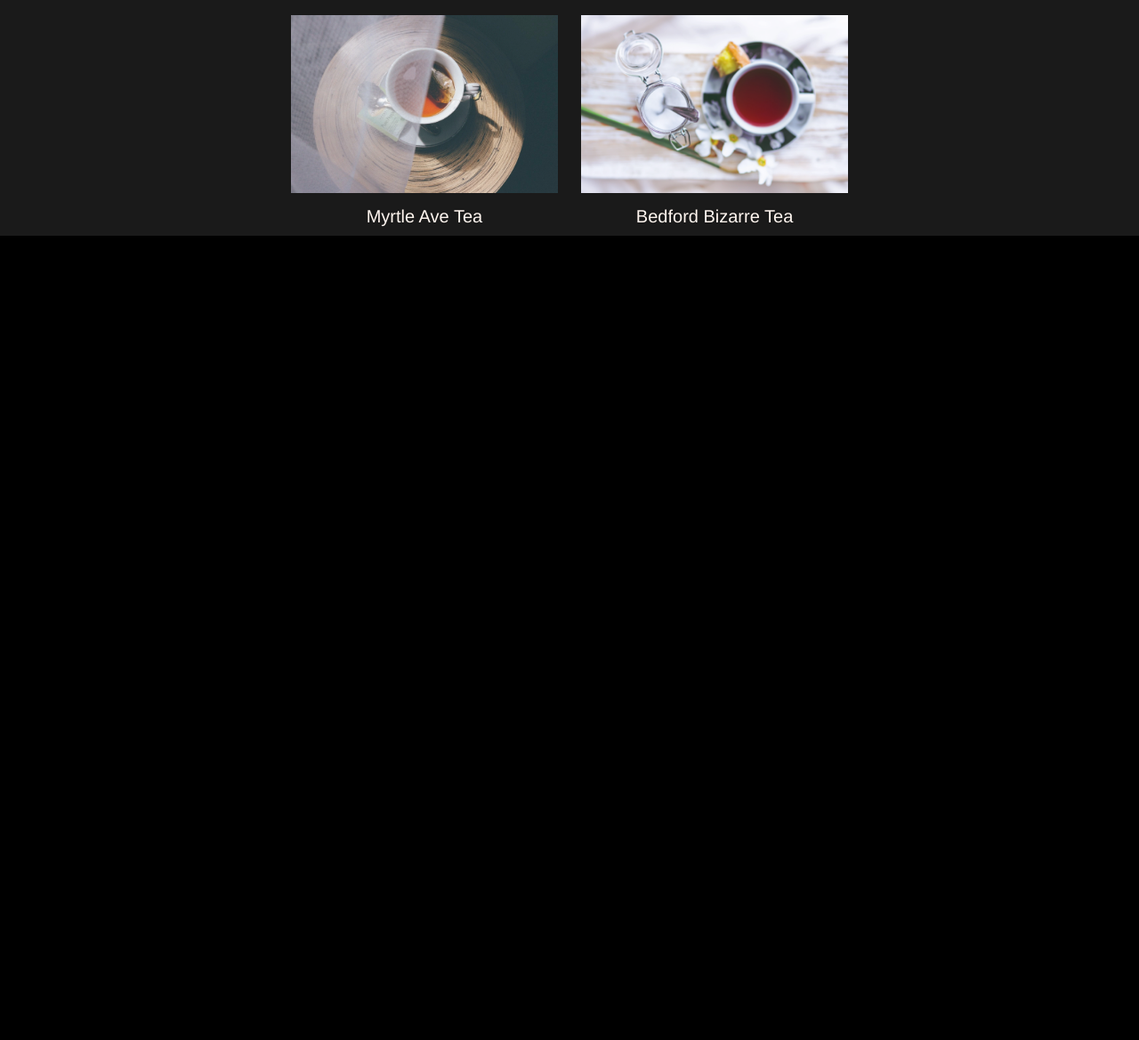
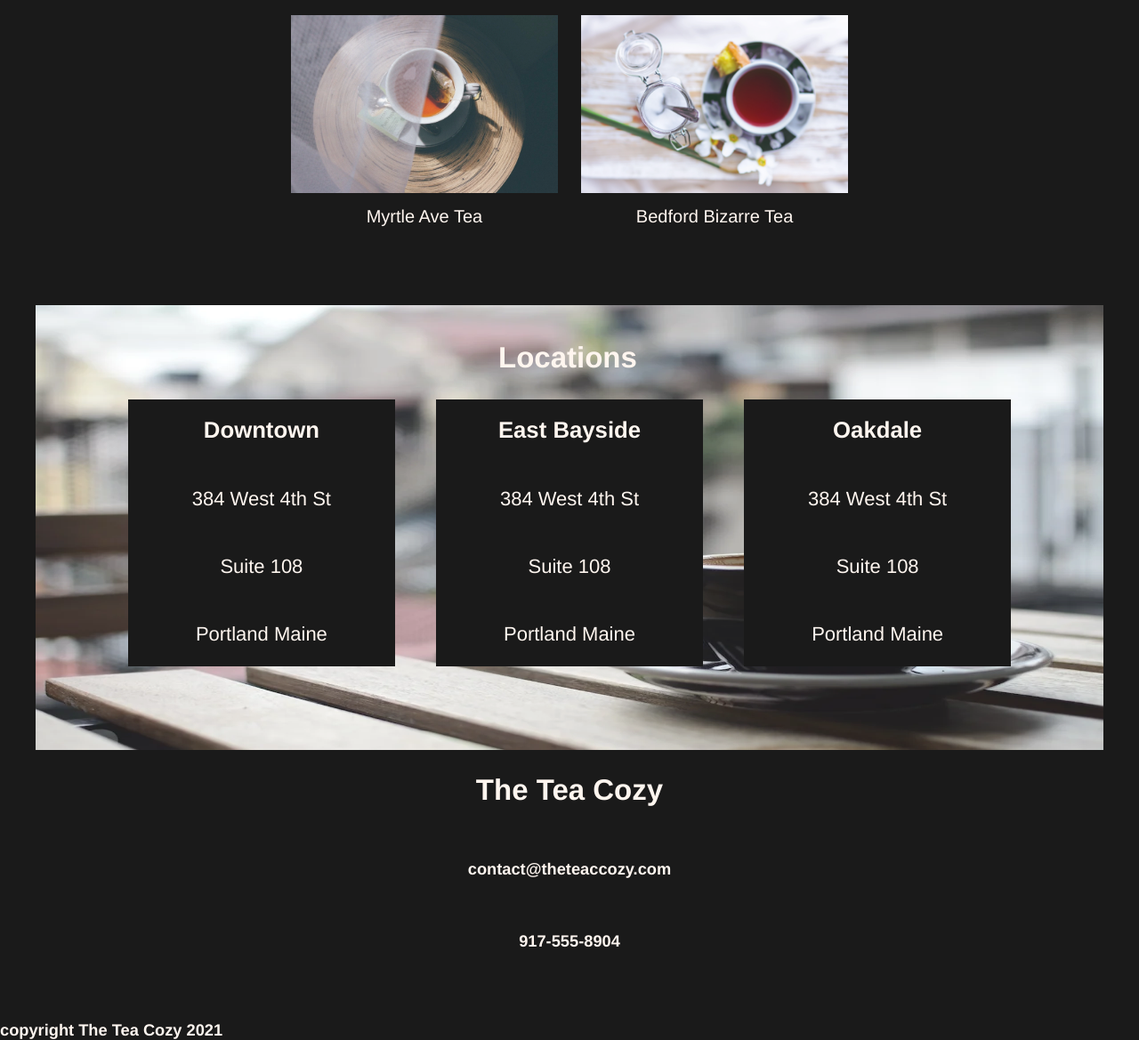
Before and after one commit to ZacBooth-01/TeaCozy, a plain HTML site: page index.html in a window 1280 px wide. Shown: the part 1188-2357 px from the top of the page at 89% size. Before the commit the page ends 1453 px from the top, so only its background shows below. Drawn offline with Linux system fonts and the light colour scheme; a web font is replaced by a local one.

Commit message:
finished basic page

```diff
--- a/index.html
+++ b/index.html
@@ -54,5 +54,44 @@
                 </div>
             </div>
         </div>
+        <br>
+        <br>
+        <br>
+        <div class = "locations">
+            <img src="./resources/images/img-locations-background.jpeg">
+            <h2>Locations</h2>
+            <div class = "address">
+                <div id ="downtown">
+                    <h3>Downtown</h3>
+                    <p>384 West 4th St</p>
+                    <p>Suite 108</p>
+                    <p>Portland Maine</p>
+                </div>
+                <div id="east-bayside">
+                    <h3>East Bayside</h3>
+                    <p>384 West 4th St</p>
+                    <p>Suite 108</p>
+                    <p>Portland Maine</p>
+                </div>
+                <div id="oakdale">
+                    <h3>Oakdale</h3>
+                    <p>384 West 4th St</p>
+                    <p>Suite 108</p>
+                    <p>Portland Maine</p>
+                </div>
+            </div>
+        </div>
+        <br>
+        <div class = "contact">
+            <h2>The Tea Cozy</h2>
+            <h5>contact@theteaccozy.com</h5>
+            <h5>917-555-8904</h5>
+        </div>
     </body>
+    <br>
+    <br>
+    <br>
+    <footer>
+        <h5>copyright The Tea Cozy 2021</h5>
+    </footer>
 </html>
--- a/resources/css/style.css
+++ b/resources/css/style.css
@@ -107,3 +107,55 @@ img {
     margin-bottom: 10px;
     font-size: 20px;
 }
+
+.locations {
+    width: 1200px;
+    height: 500px;
+    margin: 0 auto;
+    position: relative;
+    text-align: center;
+}
+
+
+.locations h2 {
+    position: absolute;
+    top: 40px;
+    margin-left: 520px;
+}
+
+.locations img {
+    width: 1200px;
+    height: 500px;
+}
+
+.address div {
+    display: inline-block;
+    height: 300px;
+    width: 300px;
+    background-color: black;
+    opacity: 1;
+    margin: 0 20px;
+    position: relative;
+    top: -400px;
+}
+
+.address h3 {
+    margin-top: 20px;
+    margin-bottom: 50px;
+}
+
+.address p {
+    margin-bottom: 50px;
+}
+
+
+.contact {
+    height: 200px;
+    display: flex;
+    flex-direction: column;
+    justify-content: space-between;
+}
+
+footer{
+    text-align: left;
+}
```
